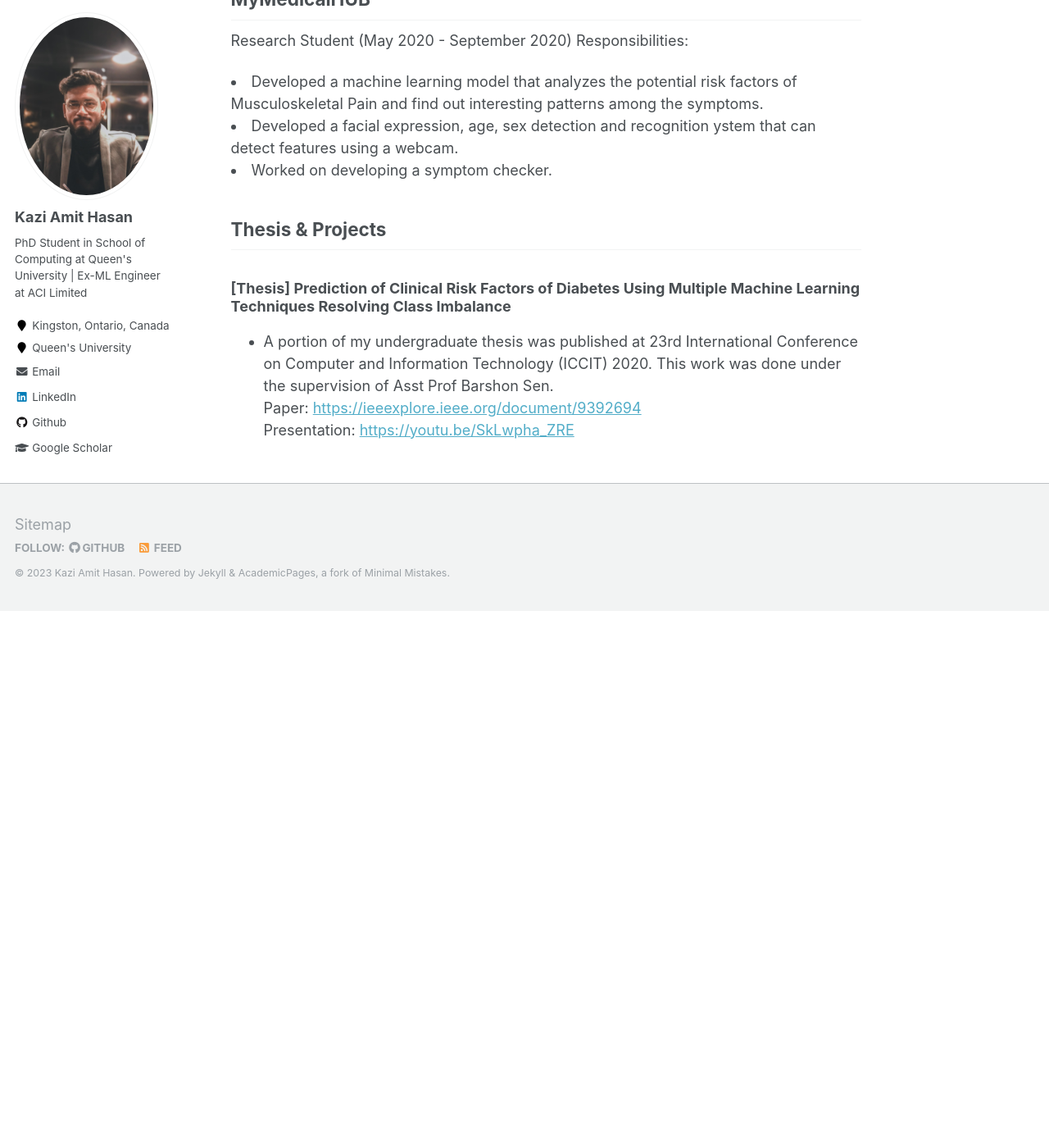
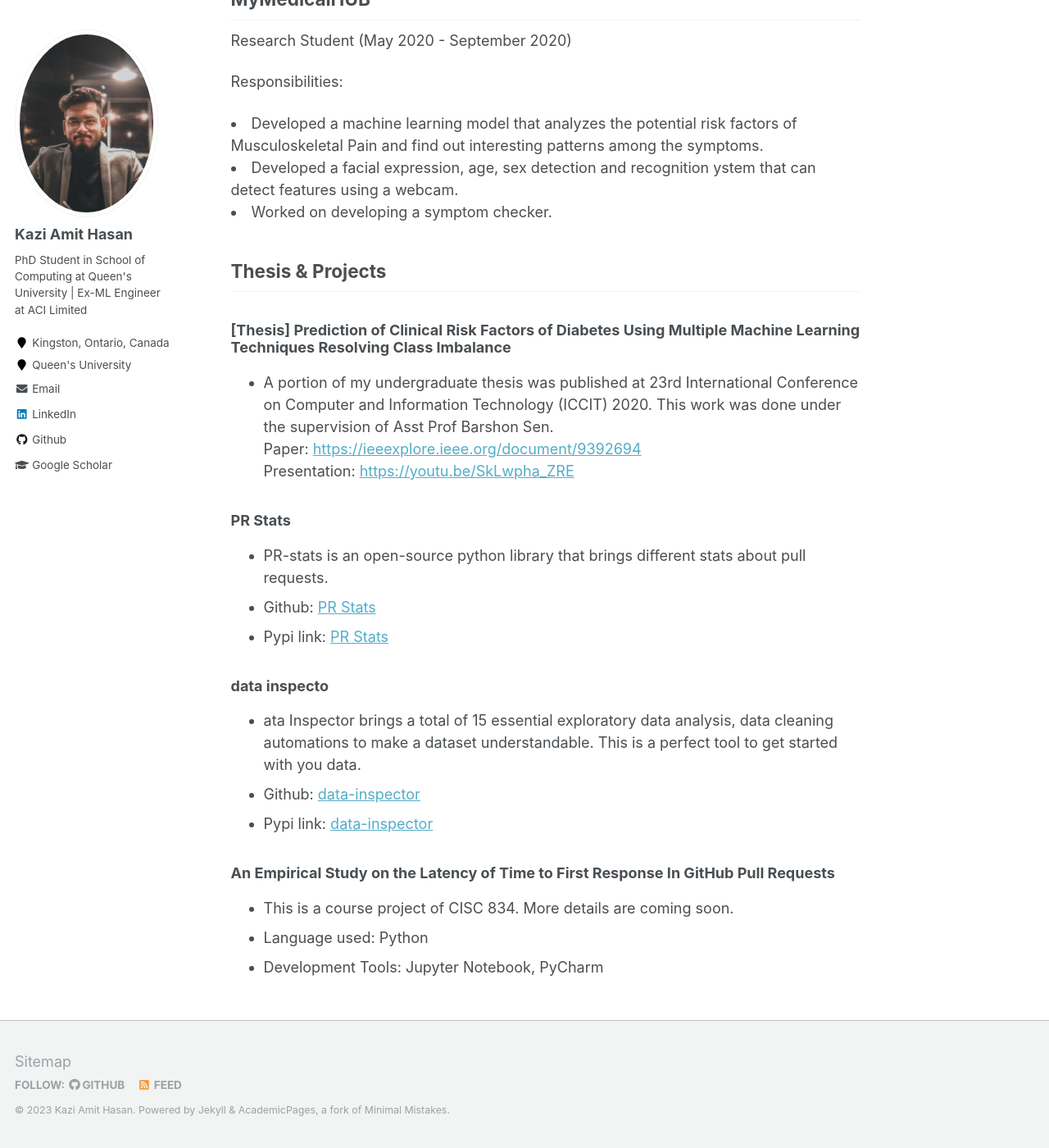
Before and after one commit to KaziAmitHasan/kaziamithasan.github.io, a Jekyll site: the page built from _pages/experiences.md, in a window 1280 px wide and 1400 px high, scrolled down 1545 px. Shown: the whole window at 82% size. Built offline with Jekyll 4.4.1, drawn with Linux system fonts in a browser that asks for light colours; before the commit the page ends 2290 px from its top, so only the background shows below that.

Commit message:
info updated

```diff
--- a/_pages/experiences.md
+++ b/_pages/experiences.md
@@ -42,6 +42,7 @@ of their FourP data to assist the field force to take the right steps based on t
 ## MyMedicalHUB
 
 Research Student (May 2020 - September 2020)
+
 Responsibilities:
 
 <li>Developed a machine learning model that analyzes the potential risk
@@ -57,3 +58,19 @@ Responsibilities:
 - A portion of my undergraduate thesis was published at 23rd International Conference on Computer and Information Technology (ICCIT) 2020. This work was done under the supervision of Asst Prof Barshon Sen. <br>
   Paper: <a href="https://ieeexplore.ieee.org/document/9392694">https://ieeexplore.ieee.org/document/9392694 </a><br>
   Presentation: <a href="https://youtu.be/SkLwpha_ZRE">https://youtu.be/SkLwpha_ZRE</a>
+
+### PR Stats
+- PR-stats is an open-source python library that brings different stats about pull requests.
+- Github: <a href="https://github.com/AmitHasanShuvo/PR-stats">PR Stats</a> <br>
+- Pypi link: <a href="https://pypi.org/project/pr-stats/">PR Stats</a>
+
+### data inspecto
+- ata Inspector brings a total of 15 essential exploratory data analysis, data cleaning automations to make a dataset understandable. This is a perfect tool to get started with you data.
+- Github: <a href="https://github.com/AmitHasanShuvo/data-inspector">data-inspector</a> <br>
+- Pypi link: <a href="https://pypi.org/project/data-inspector/">data-inspector</a>
+
+
+### An Empirical Study on the Latency of Time to First Response In GitHub Pull Requests
+- This is a course project of CISC 834. More details are coming soon.
+- Language used: Python
+- Development Tools: Jupyter Notebook, PyCharm
```
